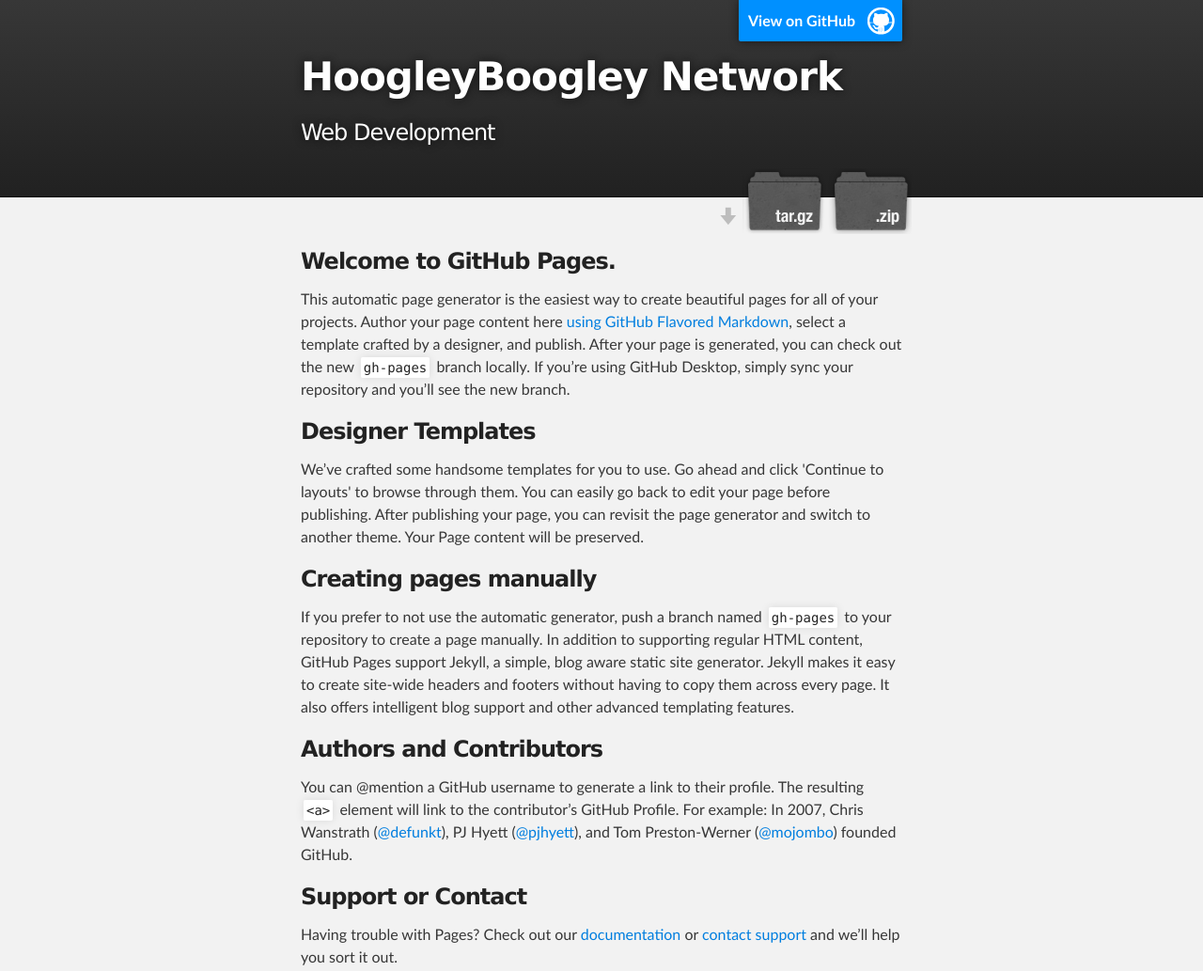
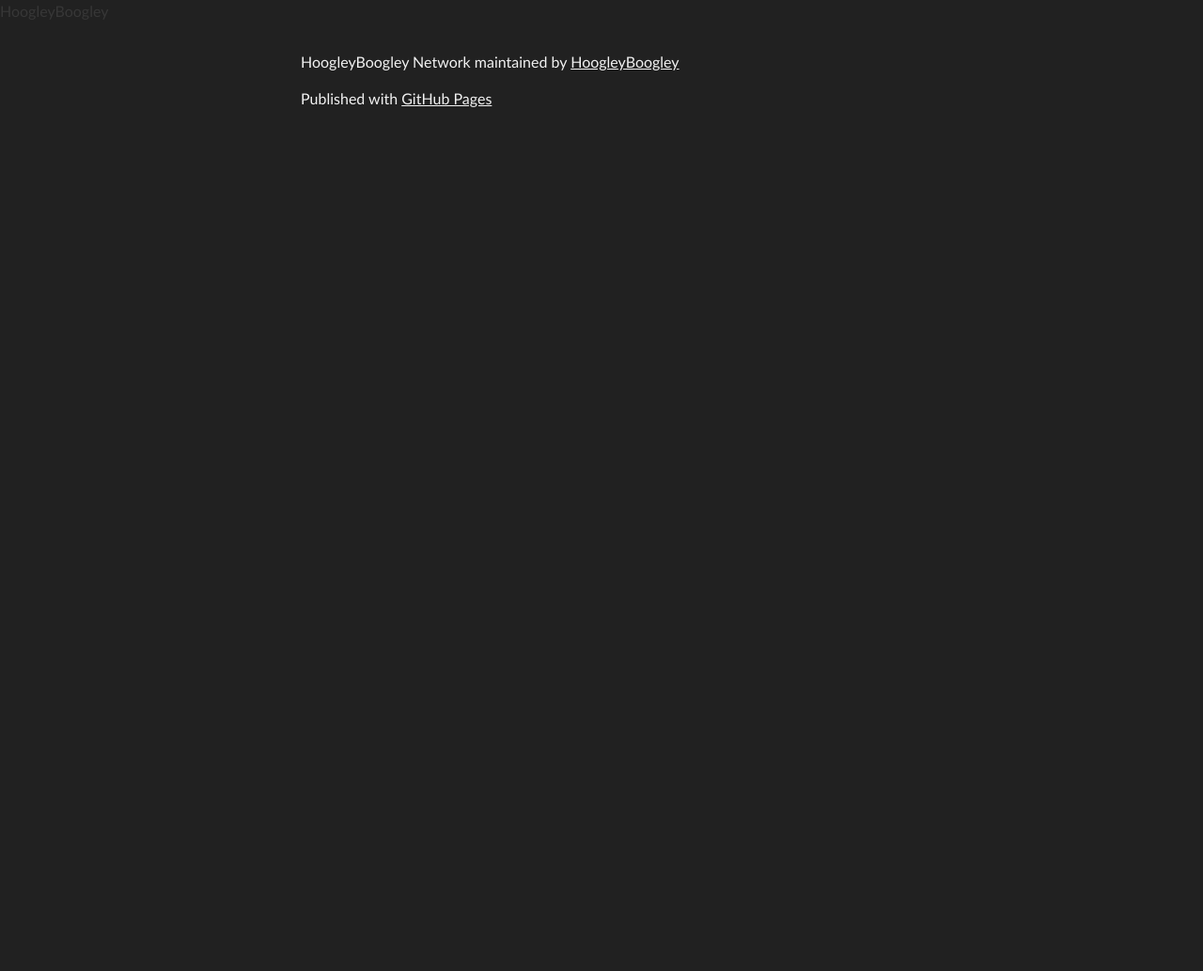
Before and after one commit to HoogleyBoogley/blog, a plain HTML site: page index.html in a window 1280 px wide. Shown: the top 1033 px of the page at 94% size. After the commit the page ends 800 px from the top, so only its background shows below. Drawn offline with Linux system fonts and the light colour scheme.

Commit message:
Started to make the header.

```diff
--- a/index.html
+++ b/index.html
@@ -14,49 +14,14 @@
   <body>
 
     <!-- HEADER -->
-    <div id="header_wrap" class="outer">
-        <header class="inner">
-          <a id="forkme_banner" href="https://github.com/HoogleyBoogley/blog">View on GitHub</a>
-
-          <h1 id="project_title">HoogleyBoogley Network</h1>
-          <h2 id="project_tagline">Web Development</h2>
-
-            <section id="downloads">
-              <a class="zip_download_link" href="https://github.com/HoogleyBoogley/blog/zipball/master">Download this project as a .zip file</a>
-              <a class="tar_download_link" href="https://github.com/HoogleyBoogley/blog/tarball/master">Download this project as a tar.gz file</a>
-            </section>
-        </header>
+    <div class="header">
+      <div id="header">
+          HoogleyBoogley
+      </div>
     </div>
 
     <!-- MAIN CONTENT -->
-    <div id="main_content_wrap" class="outer">
-      <section id="main_content" class="inner">
-        <h3>
-<a id="welcome-to-github-pages" class="anchor" href="#welcome-to-github-pages" aria-hidden="true"><span aria-hidden="true" class="octicon octicon-link"></span></a>Welcome to GitHub Pages.</h3>
 
-<p>This automatic page generator is the easiest way to create beautiful pages for all of your projects. Author your page content here <a href="https://guides.github.com/features/mastering-markdown/">using GitHub Flavored Markdown</a>, select a template crafted by a designer, and publish. After your page is generated, you can check out the new <code>gh-pages</code> branch locally. If you’re using GitHub Desktop, simply sync your repository and you’ll see the new branch.</p>
-
-<h3>
-<a id="designer-templates" class="anchor" href="#designer-templates" aria-hidden="true"><span aria-hidden="true" class="octicon octicon-link"></span></a>Designer Templates</h3>
-
-<p>We’ve crafted some handsome templates for you to use. Go ahead and click 'Continue to layouts' to browse through them. You can easily go back to edit your page before publishing. After publishing your page, you can revisit the page generator and switch to another theme. Your Page content will be preserved.</p>
-
-<h3>
-<a id="creating-pages-manually" class="anchor" href="#creating-pages-manually" aria-hidden="true"><span aria-hidden="true" class="octicon octicon-link"></span></a>Creating pages manually</h3>
-
-<p>If you prefer to not use the automatic generator, push a branch named <code>gh-pages</code> to your repository to create a page manually. In addition to supporting regular HTML content, GitHub Pages support Jekyll, a simple, blog aware static site generator. Jekyll makes it easy to create site-wide headers and footers without having to copy them across every page. It also offers intelligent blog support and other advanced templating features.</p>
-
-<h3>
-<a id="authors-and-contributors" class="anchor" href="#authors-and-contributors" aria-hidden="true"><span aria-hidden="true" class="octicon octicon-link"></span></a>Authors and Contributors</h3>
-
-<p>You can @mention a GitHub username to generate a link to their profile. The resulting <code>&lt;a&gt;</code> element will link to the contributor’s GitHub Profile. For example: In 2007, Chris Wanstrath (<a href="https://github.com/defunkt" class="user-mention">@defunkt</a>), PJ Hyett (<a href="https://github.com/pjhyett" class="user-mention">@pjhyett</a>), and Tom Preston-Werner (<a href="https://github.com/mojombo" class="user-mention">@mojombo</a>) founded GitHub.</p>
-
-<h3>
-<a id="support-or-contact" class="anchor" href="#support-or-contact" aria-hidden="true"><span aria-hidden="true" class="octicon octicon-link"></span></a>Support or Contact</h3>
-
-<p>Having trouble with Pages? Check out our <a href="https://help.github.com/pages">documentation</a> or <a href="https://github.com/contact">contact support</a> and we’ll help you sort it out.</p>
-      </section>
-    </div>
 
     <!-- FOOTER  -->
     <div id="footer_wrap" class="outer">
```
